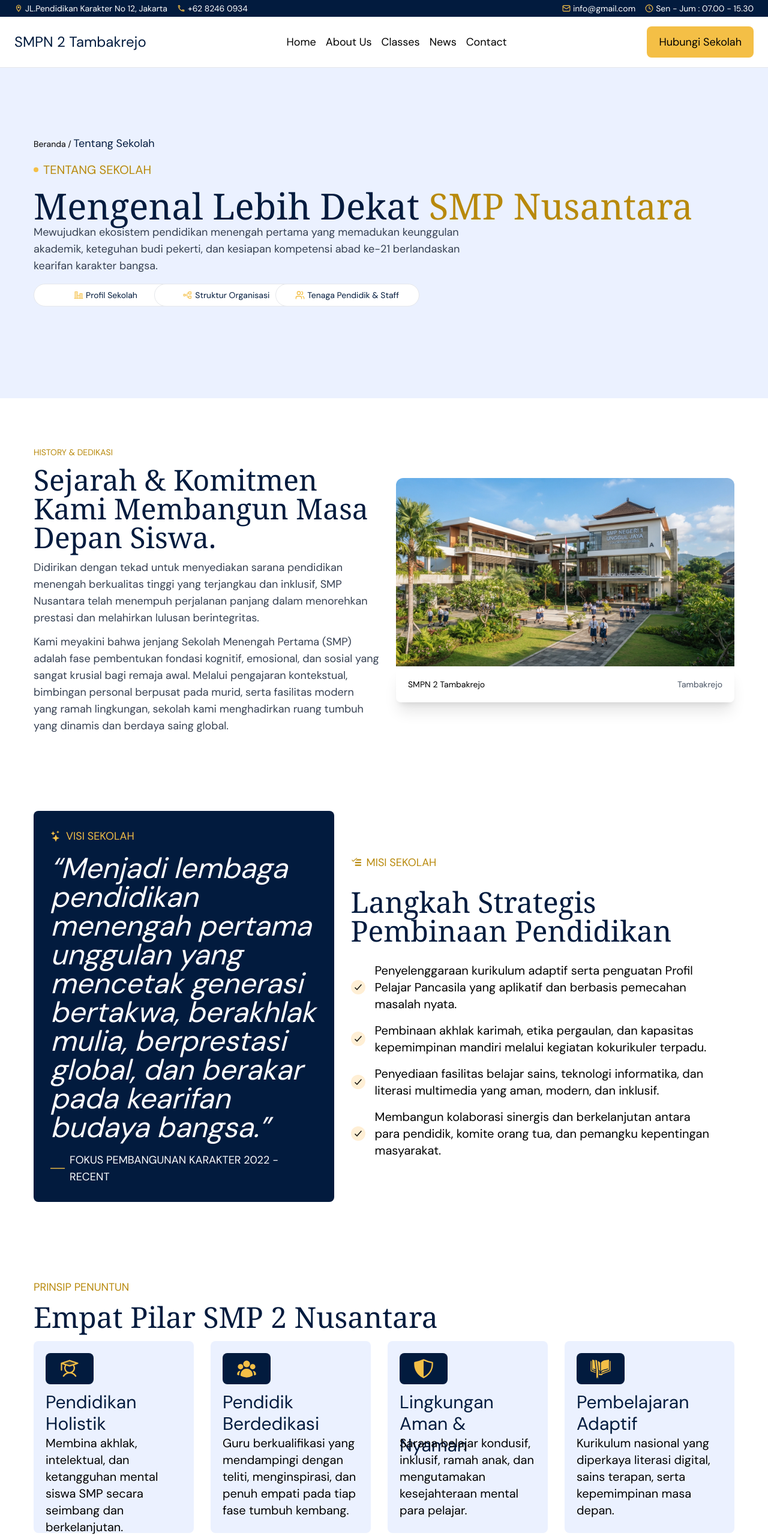
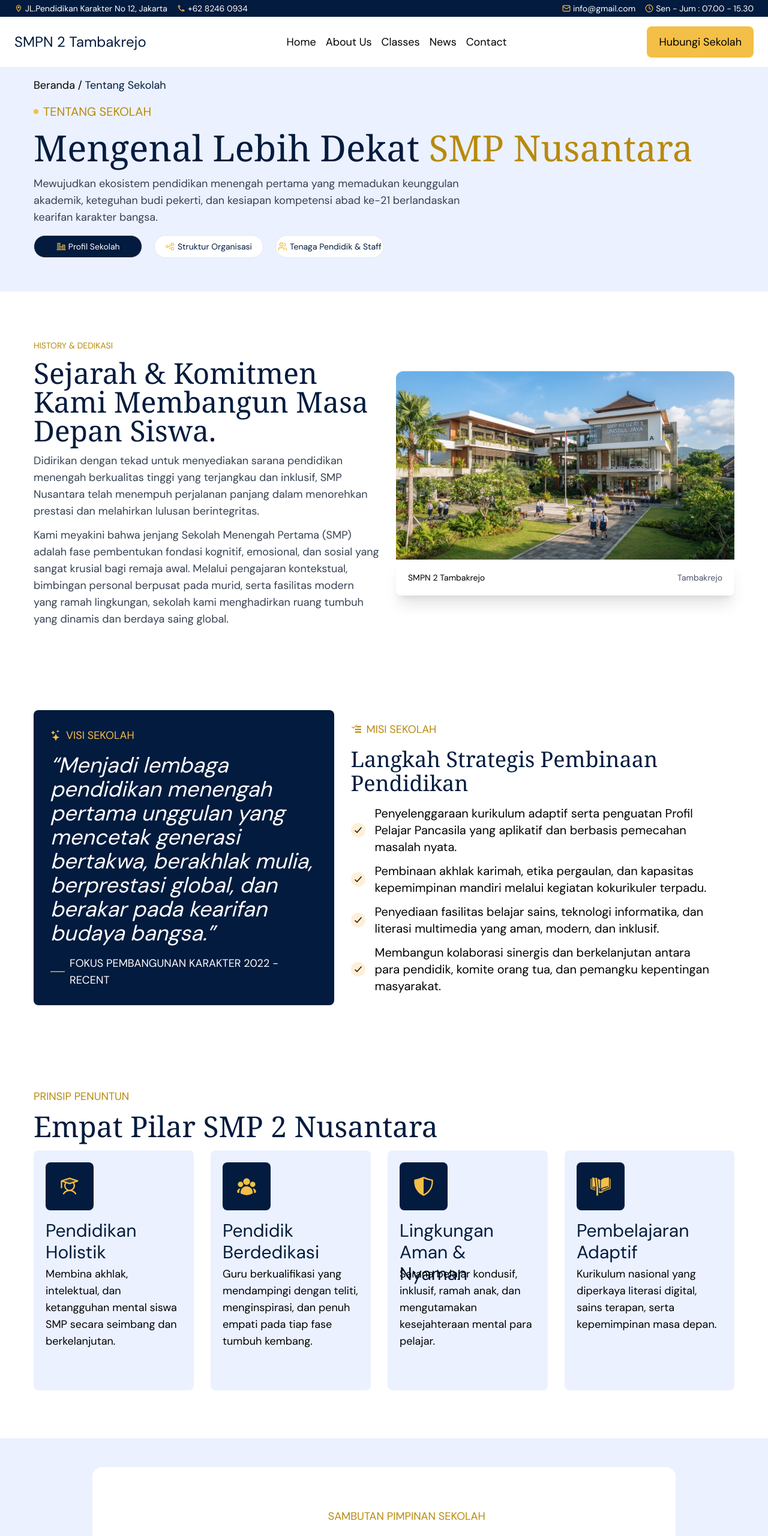
Before and after one commit to Satria15255/cms-school-website, a React (Vite) app: page /about-us in a window 1280 px wide. Shown: the top 2561 px of the page at 60% size. Built offline with nearby package versions, Linux system fonts and the light colour scheme.

Commit message:
update responsif about us pages

```diff
--- a/src/pages/aboutus/section/Header.tsx
+++ b/src/pages/aboutus/section/Header.tsx
@@ -3,11 +3,11 @@ import { LuUsers } from "react-icons/lu";
 
 const Header = () => {
 	return (
-		<main className="h-auto md:h-150 bg-[#EBF1FF] mt-16 md:pt-16 flex flex-col justify-center space-y-4 p-4 md:p-14">
-			<div>
-				<p className="text-xs md:text-sm">
+		<main className="h-auto  2xl:min-h-150 bg-[#EBF1FF] mt-16 md:pt-16 flex flex-col justify-center space-y-4 p-4 md:p-14">
+			<div className="text-xs xl:text-lg">
+				<p className="">
 					Beranda /{" "}
-					<span className="text-[#021B3E] text-sm md:text-lg font-semibold">
+					<span className="text-[#021B3E]  font-semibold">
 						Tentang Sekolah
 					</span>
 				</p>
@@ -18,7 +18,7 @@ const Header = () => {
 					TENTANG SEKOLAH
 				</p>
 			</div>
-			<div>
+			<div className="space-y-4">
 				<h1 className="text-6xl font-serif text-[#021B3E]">
 					Mengenal Lebih Dekat{" "}
 					<span className="text-[#B8890B]">SMP Nusantara</span>
@@ -31,19 +31,19 @@ const Header = () => {
 				</p>
 			</div>
 			<div className="grid grid-cols-2 md:grid-cols-3 gap-1 md:gap-5 w-full md:w-1/2">
-				<div className="border w-auto md:w-60 py-2 bg-white text-center border-gray-200 rounded-full flex justify-center items-center gap-1 text-[#F4BF46]">
+				<div className="border w-auto bg-[#021B3E]  py-2 text-center border-gray-200 rounded-full flex justify-center items-center gap-1 text-[#F4BF46]">
 					<PiCityDuotone />
-					<p className="text-[#021B3E] text-sm font-semibold">
+					<p className="text-white text-sm font-semibold">
 						Profil Sekolah
 					</p>
 				</div>
-				<div className="border w-auto md:w-60 py-2 bg-white text-center border-gray-200 rounded-full flex items-center justify-center gap-1 text-[#F4BF46]">
+				<div className="border w-auto   py-2 bg-white text-center border-gray-200 rounded-full flex items-center justify-center gap-1 text-[#F4BF46]">
 					<PiTreeStructureDuotone />
 					<p className="text-[#021B3E] text-sm font-semibold">
 						Struktur Organisasi
 					</p>
 				</div>
-				<div className="border w-auto md:w-60 py-2 bg-white text-center border-gray-200 rounded-full flex items-center justify-center gap-1 text-[#F4BF46]">
+				<div className="border w-auto  py-2 bg-white text-center border-gray-200 rounded-full flex items-center justify-center gap-1 text-[#F4BF46]">
 					<LuUsers />
 					<p className="text-[#021B3E] text-sm font-semibold">
 						Tenaga Pendidik & Staff
--- a/src/pages/aboutus/section/SchoolValue.tsx
+++ b/src/pages/aboutus/section/SchoolValue.tsx
@@ -13,7 +13,7 @@ const SchoolValue = () => {
 				{schoolValue.map((s) => (
 					<div
 						key={s.id}
-						className="bg-[#EBF1FF] flex flex-col space-y-4 lg:space-y-3 p-5 rounded-lg min-h-60 md:h-60 lg:h-80"
+						className="bg-[#EBF1FF] flex flex-col space-y-4 2xl:justify-around p-5 rounded-lg min-h-60 md:h-60 lg:h-80 xl:min-h-100 2xl:min-h-90"
 					>
 						<div className="bg-[#021B3E] p-2 w-15 h-15 xl:w-20 xl:h-20 flex justify-center rounded-lg items-center">
 							<p className=" text-[#F4BF46] text-2xl lg:text-4xl">
@@ -23,7 +23,7 @@ const SchoolValue = () => {
 						<p className=" text-[#021B3E] text-md md:text-sm  h-9 lg:h-15 lg:text-3xl font-semibold">
 							{s.title}
 						</p>
-						<p className="hidden md:block text-sm md:text-xs  lg:text-lg xl:text-xl text-black">
+						<p className="hidden md:block text-sm md:text-xs  lg:text-lg xl:text-lg 2xl:text-xl text-black">
 							{s.description}
 						</p>
 						<p className="text-sm lg:text-lg md:hidden text-black">
--- a/src/pages/aboutus/section/TenagaPendidik.tsx
+++ b/src/pages/aboutus/section/TenagaPendidik.tsx
@@ -30,17 +30,17 @@ const TenagaPendidik = () => {
 			<section className="grid grid-cols-2 md:grid-cols-4 gap-2 lg:gap-5 w-full place-items-center  ">
 				{Teacher.map((t) => (
 					<div className="bg-white flex flex-col gap-5 p-2 lg:p-8 justify-center h-70 py-4 lg:py-12 w-full   rounded-xl border border-gray-200 lg:shadow-lg">
-						<div className="flex flex-col items-center lg:flex-row gap-4 w-full">
-							<div className="w-full lg:w-1/5 flex justify-center  ">
+						<div className="flex flex-col items-center 2xl:flex-row gap-4 w-full">
+							<div className="w-full 2xl:w-1/5 flex justify-center  ">
 								<p className="text-2xl flex justify-center items-center font-extrabold text-[#F4BF46] bg-[#021B3E] rounded-full w-17 h-17 text-center">
 									{t.init}
 								</p>
 							</div>
-							<div className="flex  w-full lg:w-4/5 items-center lg:items-start flex-col gap-2">
+							<div className="flex  w-full 2xl:w-4/5 items-center 2xl:items-start flex-col gap-2">
 								<p className="bg-[#EDF0FF] w-auto px-2 text-xs lg:text-sm  rounded-full">
 									{t.jabatan}
 								</p>
-								<p className="text-sm h-5 text-center md:text-left lg:text-xl font-semibold text-[#021B3E]">
+								<p className="text-sm h-5 xl:h-10 text-center flex items-center 2xl:text-left lg:text-xl font-semibold text-[#021B3E]">
 									{t.name}
 								</p>
 								<p className="text-xs  h-3 lg:text-sm text-center max-w-xs lg:max-w-xl text-gray-500">
@@ -56,8 +56,8 @@ const TenagaPendidik = () => {
 			<section className="grid grid-cols-1 md:grid-cols-3 gap-2 lg:gap-5 w-full place-items-center  ">
 				{TenagaKependidikan.map((t) => (
 					<div className="bg-[#EBF1FF] flex flex-col items-center gap-5 p-2 lg:p-8 justify-center h-auto lg:h-70 py-4 lg:py-12 w-full  rounded-xl border border-gray-200 lg:shadow-lg">
-						<div className="flex justify-center gap2 w-full">
-							<div className="flex gap-4 w-3/5">
+						<div className="flex justify-center gap-2 w-full">
+							<div className="flex gap-4 2xl:w-3/5">
 								<div className="w-1/3  flex items-center ">
 									<p className="text-lg lg:text-2xl flex justify-center items-center font-extrabold text-[#F4BF46] bg-[#021B3E] rounded-xl w-15 lg:w-20 h-15 lg:h-20 text-center">
 										{t.init}
@@ -75,7 +75,7 @@ const TenagaPendidik = () => {
 						</div>
 
 						<div className="flex flex-col  gap-2">
-							<p className="text-xs lg:text-lg text-gray-500">
+							<p className="text-xs lg:text-lg text-center text-gray-500">
 								{t.jobdesk}
 							</p>
 						</div>
--- a/src/pages/aboutus/section/VisiMisi.tsx
+++ b/src/pages/aboutus/section/VisiMisi.tsx
@@ -29,7 +29,7 @@ const VisiMisi = () => {
 					</span>
 					VISI SEKOLAH
 				</p>
-				<h1 className="text-lg md:text-5xl text-white italic">
+				<h1 className="text-lg md:text-4xl 2xl:text-5xl text-white italic">
 					“Menjadi lembaga pendidikan menengah pertama unggulan yang
 					mencetak generasi bertakwa, berakhlak mulia, berprestasi
 					global, dan berakar pada kearifan budaya bangsa.”
@@ -42,7 +42,7 @@ const VisiMisi = () => {
 					FOKUS PEMBANGUNAN KARAKTER 2022 - RECENT
 				</p>
 			</section>
-			<section className="'flex flex-col  h-full w-full md:w-4/7 p-7 space-y-7">
+			<section className="'flex flex-col  h-full w-full md:w-4/7 p-7 xl:space-y-4 2xl:space-y-7">
 				<p className="flex gap-2 items-center text-lg text-[#B8890B]">
 					{" "}
 					<span>
@@ -50,10 +50,10 @@ const VisiMisi = () => {
 					</span>
 					MISI SEKOLAH
 				</p>
-				<h1 className="text-lg md:text-5xl font-serif text-[#021B3E]">
+				<h1 className="text-lg md:text-4xl 2xl:text-5xl font-serif text-[#021B3E]">
 					Langkah Strategis Pembinaan Pendidikan
 				</h1>
-				<div className="space-y-4">
+				<div className="space-y-3 2xl:space-y-4">
 					{misi.map((m) => (
 						<div className="flex gap-4 items-center md:max-w-2xl">
 							<div className="p-1 flex items-center justify-center bg-[#FFEFD5] rounded-full">
--- a/src/pages/aboutus/section/WelcomeMessage.tsx
+++ b/src/pages/aboutus/section/WelcomeMessage.tsx
@@ -1,7 +1,7 @@
 const Affirmation = () => {
 	return (
 		<div className="h-auto  bg-[#EBF1FF] px-5 py-12 lg:px-8 flex justify-center items-center">
-			<div className="flex flex-col lg:flex-row lg:w-4/5 p-5 h-auto lg:h-3/5 py-12 justify-center space-y-7 items-center bg-white rounded-2xl">
+			<div className="flex flex-col lg:flex-row lg:w-4/5 p-5 h-auto lg:h-3/5 py-9 2xl:py-12 justify-center space-y-7 items-center bg-white rounded-2xl">
 				<div className="w-full lg:w-2/5 flex flex-col gap-3 lg:justify-center items-center relative">
 					<img
 						src="/kepsek.png"
```
